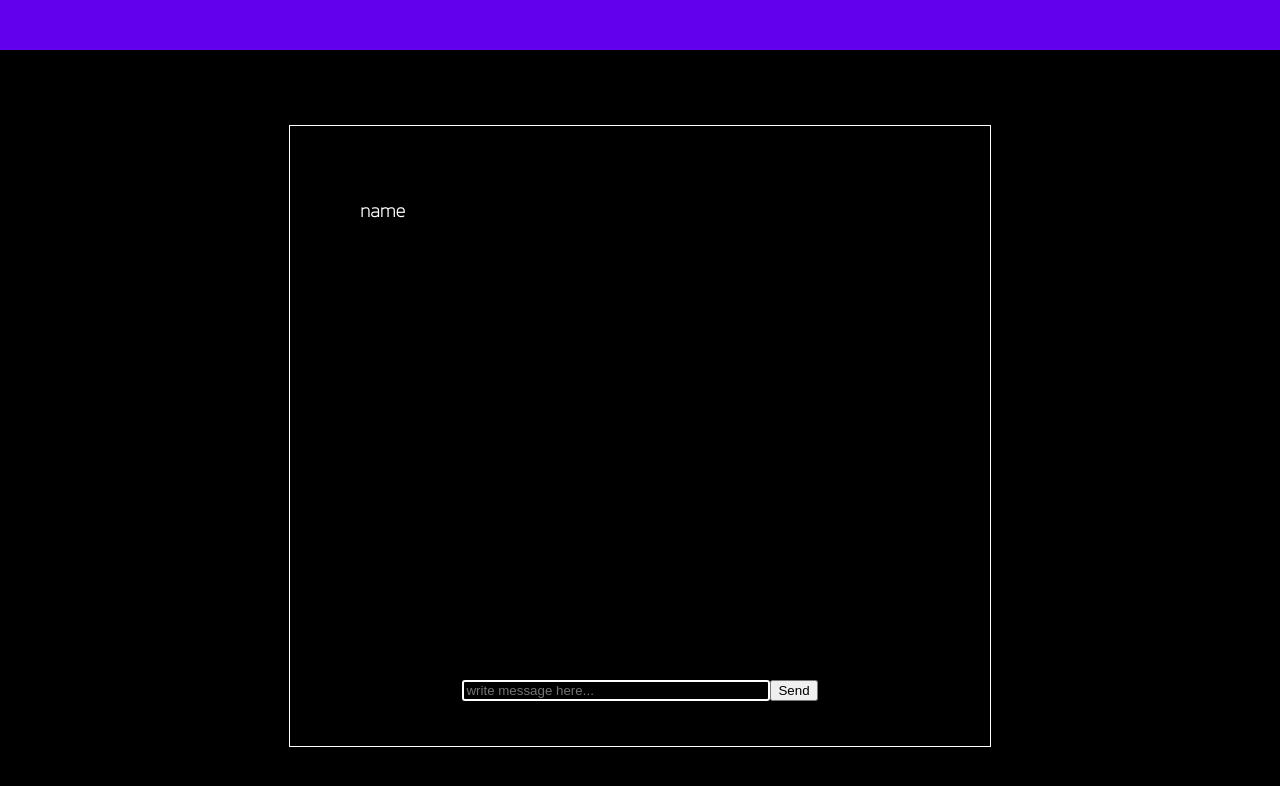
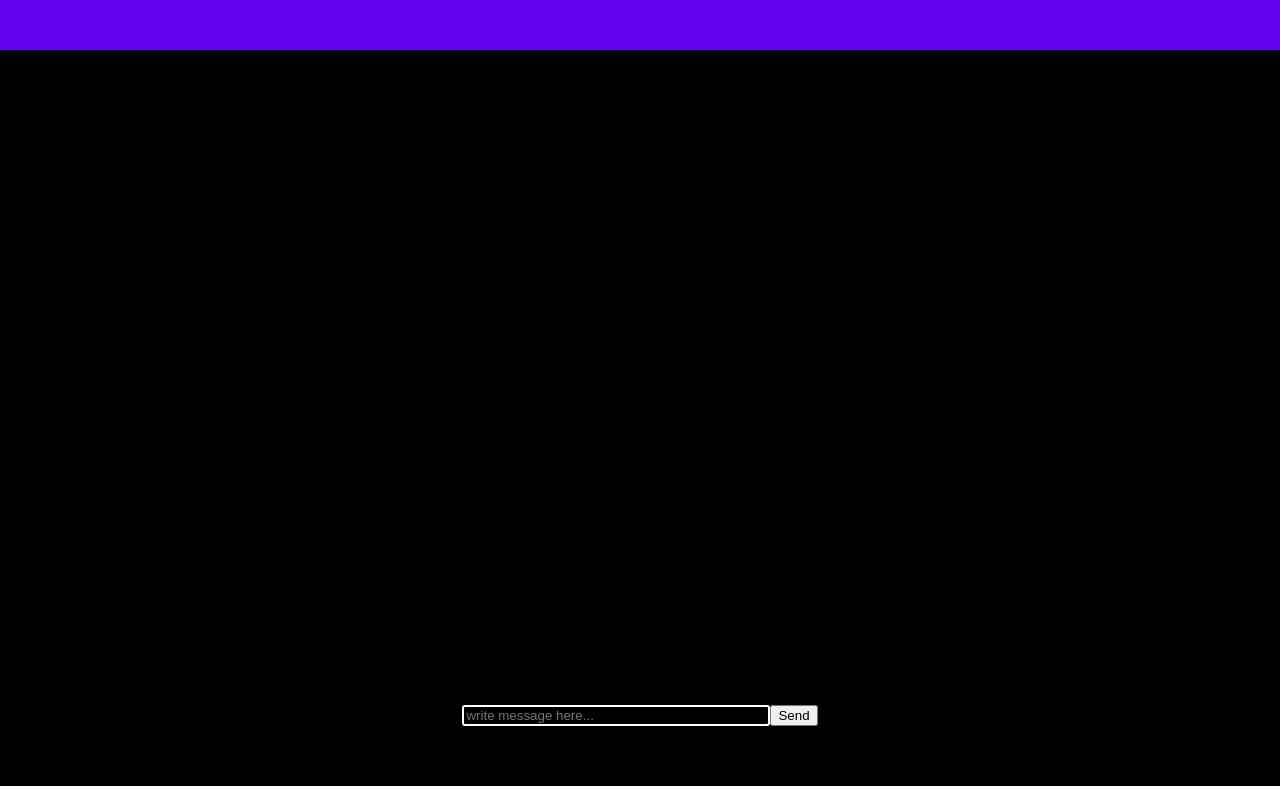
Before and after one commit to Yawp-Chat/Yawp, a React app: page /home in a window 1280 px wide. Shown: the top 786 px of the page. Built offline with nearby package versions, Linux system fonts and the light colour scheme; no server answers.

Commit message:
message styling

```diff
--- a/src/client/containers/ChatContainer.jsx
+++ b/src/client/containers/ChatContainer.jsx
@@ -74,13 +74,13 @@ function ChatContainer({ currentUser }) {
 
   return (
     <div className="chatContainer">
-      <div className="userBox">
-        <ul>{users}</ul>
+      <div className="chatHeader">
+
       </div>
       <div ref={chatRef} className="chat">
         <ul>{messages}</ul>
       </div>
-      <div className="message">
+      <div className="messageContainer">
         <input
           ref={messageRef}
           className="chatInput"
--- a/src/client/containers/style/chat.css
+++ b/src/client/containers/style/chat.css
@@ -18,7 +18,14 @@ header{
   margin-bottom: 75px;
 }
 
-ul li{
+ul{
+  list-style-type: none;
+  margin: 0;
+  padding: 0;
+
+ }
+
+ li{
   list-style-type: none;
   margin: 0;
   padding: 0;
@@ -55,7 +62,7 @@ ul li{
 } */
 
 .chatContainer {
-  border: 1px solid white;
+  /* border: 1px solid white;
   display: grid;
   padding: 30px;
   grid-template-columns: 0.5fr 1.5fr;
@@ -69,40 +76,61 @@ ul li{
     "users chat"
     "users chat"
     "users chat"
-    "message message";
+    "message message"; */
 }
 
 
 
-.users {
+/* .users {
   grid-area: users;
   border-right: 1px solid white;
   padding: 10px 30px 10px 30px;
-  /* background-color: black; */
+  /* background-color: black;
   color: black;
-  /* background-color: aquamarine; */
+  /* background-color: aquamarine;
+} */
+
+.chat {
+  /* grid-area: chat; */
+  /* border: 1px solid white; */
+  padding: 10px;
+  overflow: scroll;
+  height: 70vh;
 }
 
-.chat {
-  grid-area: chat;
-  /* border: 1px solid white; */
-  padding: 10px 30px 10px 30px;
-  overflow: auto;
-}
-
-.message {
-  grid-area: message;
+.messageContainer {
+  /* grid-area: message; */
   /* border: 1px solid white; */
   /* padding: 10px 30px 10px 30px; */
   /* overflow-y:
   scroll; */
   align-self: end;
   justify-self: center;
-  padding-bottom: 15px;
+  /* padding-bottom: 15px; */
   /* background-color:#6200ee;
   width: 100%;
   height: 100%; */
 
+
+}
+
+.chat h3{
+  font-size: 11px;
+  margin: 2px;
+}
+
+.chat h5{
+  font-size: 18px;
+  max-width: 70vw;
+  width: auto;
+  display: inline-block;
+  padding: 4px 8px;
+  background-color: dodgerblue;
+  border-radius: 8px;
+
+}
+
+.message-li{
 
 }
 
```
